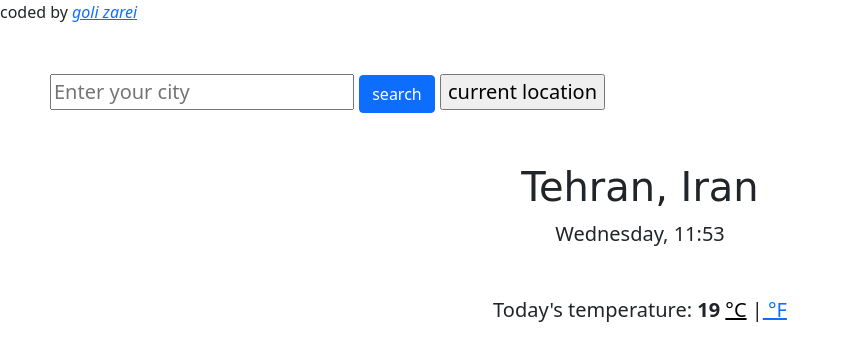
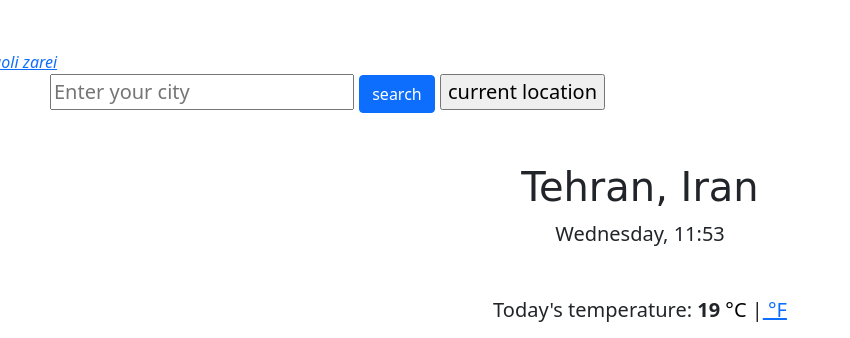
Before and after one commit to Goli75/weather-app, a plain HTML site: page index.html in a window 1280 px wide. Shown: the top 338 px of the page, without its empty margins (0-850 px from the left). Drawn offline with nearby package versions, Linux system fonts and the light colour scheme; a web font is replaced by a local one.

Commit message:
github link

```diff
--- a/styles.css
+++ b/styles.css
@@ -46,7 +46,17 @@ h1 {
  .active {
    color: black;
    cursor: default;
+
  }
  .active:hover {
 text-decoration: none;
  }
+ .farenheit,
+  .active {
+   text-decoration: none;
+ }
+ .address {
+   position:relative;
+   top: 50px;
+   right: 80px;
+ }
```
